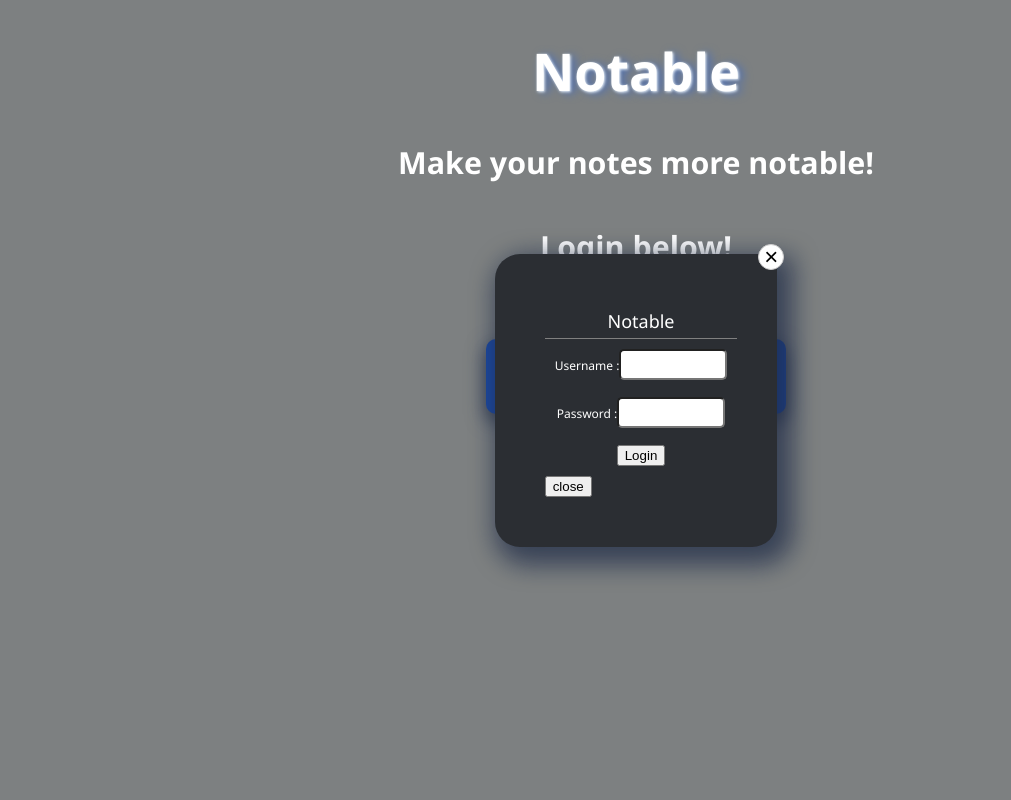
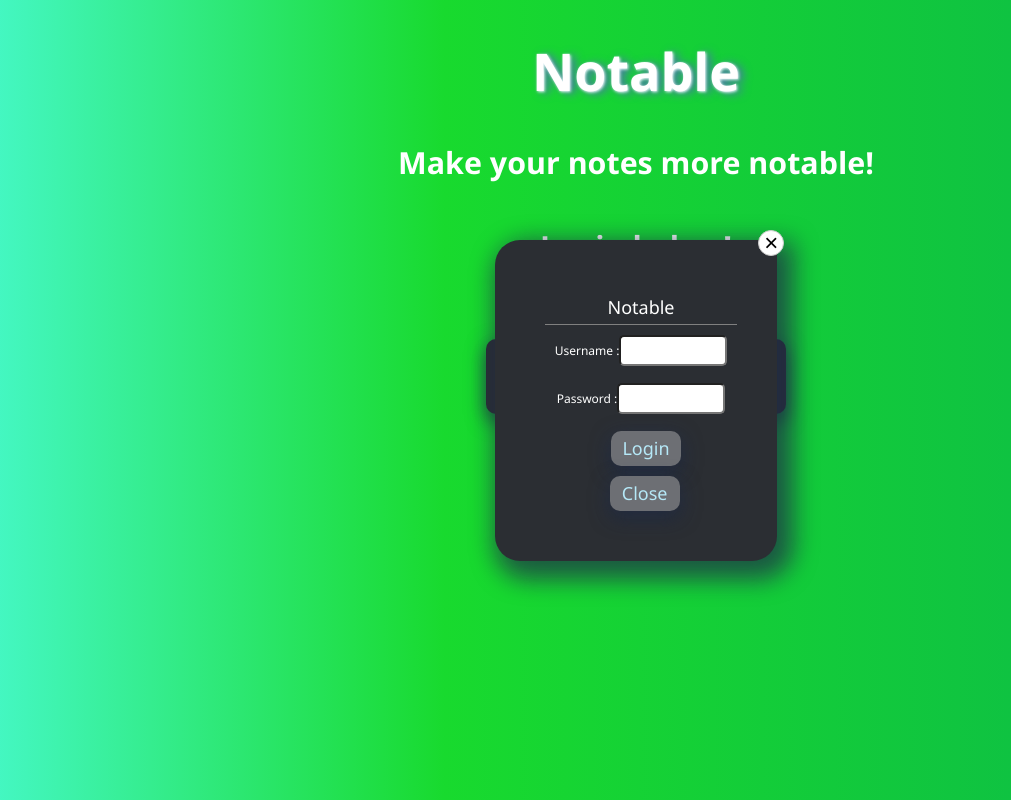
Before and after one commit to DistWeb2020/notable-0.1, a React (Create React App) app in the folder notable-fe/notable-app/: page /login in a window 1280 px wide. Both pictures are taken after a click on the button "Login". Shown: the whole page, without its empty margins (4-1015 px from the left). Built offline with nearby package versions, Linux system fonts and the light colour scheme.

Commit message:
gradient background and rounded menus

```diff
--- a/notable-fe/notable-app/src/Components/Styles/App.css
+++ b/notable-fe/notable-app/src/Components/Styles/App.css
@@ -1,5 +1,6 @@
 body {
-  background-color: rgb(125, 128, 129);
+  background: rgb(68,247,194);
+  background: linear-gradient(90deg, rgba(68,247,194,1) 0%, rgba(24,218,46,1) 35%, rgba(11,184,74,1) 100%);;
   display: flex;
   flex-direction: column;
   align-items: center;
@@ -16,7 +17,6 @@ input{
   border-radius: 5px;
   width: 100px;
   height: 25px;
-  font-family: 'Segoe UI', Tahoma, Geneva, Verdana, sans-serif;
 }
 h1 {
   text-shadow: 1px 1px 3px aliceblue, 5px 2px 10px #4f70b4;
@@ -45,12 +45,12 @@ h2 {
   display: inline-flex;
   padding: 0 15px 5px 25px;
   margin:  0 5px 0 5px;
-  background-color: #1c49a3;
+  background-color: #2b2e33;
   margin: 0;
 }
 
 nav.my-nav {
-  background-color: #1c49a3;
+  background-color:#2b2e33;
   margin: 0;
   padding: 0px;
   margin: 0px;
@@ -65,9 +65,52 @@ nav.my-nav {
 .login {
   text-align: center;
 }
+.popLog{
+  background-color: #6d6f74;
+  border: none;
+  color: #b5e8f7;
+  width: 70px;
+  height: 35px;
+  text-align: center;
+  align-items: center;
+  justify-content: center;
+  text-decoration: none;
+  display: inline-block;
+  font-size: 18px;
+  margin-right: 30px;
+  margin-left: 40px;
+  cursor: pointer;
+  border-radius: 10px;
+  font-size: absolute-size;
+  vertical-align: center;
+  font-family: 'Segoe UI', Tahoma, Geneva, Verdana, sans-serif;
+  box-shadow: 0 8px 16px 0 rgba(12, 11, 11, 0.2), 0 6px 20px 0 rgba(41, 58, 95, 0.664);
+}
+
+.popClose{
+  background-color: #6d6f74;
+  border: none;
+  color: #b5e8f7;
+  width: 70px;
+  height: 35px;
+  text-align: center;
+  align-items: center;
+  justify-content: center;
+  text-decoration: none;
+  display: inline-block;
+  font-size: 18px;
+  margin-right: 30px;
+  margin-left: 65px;
+  cursor: pointer;
+  border-radius: 10px;
+  font-size: absolute-size;
+  vertical-align: center;
+  font-family: 'Segoe UI', Tahoma, Geneva, Verdana, sans-serif;
+  box-shadow: 0 8px 16px 0 rgba(12, 11, 11, 0.2), 0 6px 20px 0 rgba(41, 58, 95, 0.664);
+}
 
 button.home-button {
-  background-color: #1c49a3;
+  background-color: #2b2e33;
   border: none;
   color: #b5e8f7;
   width: 300px;
@@ -91,7 +134,7 @@ button.home-button {
 }
 
 button.login-button {
-  background-color: #2e436e;
+  background-color: #2b2e33;
   border: none;
   color: #07b5e6;
   width: 300px;
@@ -138,7 +181,7 @@ button.login-button {
 }
 
 .editButton {
-  background-color: #1c49a3;
+  background-color: #2b2e33;
   border: none;
   color: #b5e8f7;
   width: 100px;
@@ -159,8 +202,66 @@ button.login-button {
   box-shadow: 0 8px 16px 0 rgba(12, 11, 11, 0.2), 0 6px 20px 0 rgba(41, 58, 95, 0.664);
 }
 
+.fontDrop {
+
+  background-color: #2b2e33;
+  border: none;
+  color: #b5e8f7;
+  width: 70px;
+  height: 35px;
+  text-align: center;
+  align-items: center;
+  justify-content: center;
+  text-decoration: none;
+  display: inline-block;
+  font-size: 18px;
+  margin-right: 30px;
+  margin-left: 40px;
+  cursor: pointer;
+  border-radius: 10px;
+  font-size: absolute-size;
+  vertical-align: center;
+  font-family: 'Segoe UI', Tahoma, Geneva, Verdana, sans-serif;
+  box-shadow: 0 8px 16px 0 rgba(12, 11, 11, 0.2), 0 6px 20px 0 rgba(41, 58, 95, 0.664);
+
+}
+.sizeDrop {
+
+  background-color: #2b2e33;
+  border: none;
+  color: #b5e8f7;
+  width: 70px;
+  height: 35px;
+  text-align: center;
+  align-items: center;
+  justify-content: center;
+  text-decoration: none;
+  display: inline-block;
+  font-size: 18px;
+  margin-right: 30px;
+  margin-left: 60px;
+  cursor: pointer;
+  border-radius: 10px;
+  font-size: absolute-size;
+  vertical-align: center;
+  font-family: 'Segoe UI', Tahoma, Geneva, Verdana, sans-serif;
+  box-shadow: 0 8px 16px 0 rgba(12, 11, 11, 0.2), 0 6px 20px 0 rgba(41, 58, 95, 0.664);
+
+
+}
+
+.checkbox{
+  background-color: #2b2e33;
+  border: none;
+  color: #b5e8f7;
+  width: 70px;
+  height: 35px;
+  cursor: pointer;
+  border-radius: 40%;
+  }
+
 .save{
-  background-color: #1c49a3;
+  background-color: #2b2e33;
   border: none;
   color: #b5e8f7;
   width: 100px;
--- a/notable-fe/notable-app/src/Components/Styles/login.css
+++ b/notable-fe/notable-app/src/Components/Styles/login.css
@@ -8,4 +8,5 @@ body {
 
 .login {
     text-align: center;
+    font-family: 'Segoe UI', Tahoma, Geneva, Verdana, sans-serif;
 }
--- a/notable-fe/notable-app/src/Components/login.js
+++ b/notable-fe/notable-app/src/Components/login.js
@@ -107,16 +107,16 @@ export default function Login(props) {
               <br /><br />
               {/* You need to make this button send you to the dashboard when verifyLogin is succesful */}
               {/* <button onClick={ this.verifyLogin }>Login</button> */}
-              <button onClick={ login }>Login</button>
+              <button className="popLog" onClick={ login }>Login</button>
             </div>
             <button
-                className="button"
+                className="popClose"
                 onClick={() => {
                   console.log('modal closed ');
                   close();
                 }}
               >
-                close
+                Close
               </button>
           </div>
       </Popup>
--- a/notable-fe/notable-app/src/Components/newNote.js
+++ b/notable-fe/notable-app/src/Components/newNote.js
@@ -150,7 +150,7 @@ function NewNote(props) {
 
           <td id="lside">
             Fonts:&nbsp; &nbsp;
-            <select id="fontSelect" onChange={changeTextVisual}>
+            <select id="fontSelect"className="fontDrop" onChange={changeTextVisual}>
               <option value="Times">Times</option>
               <option value="Georgia">Georgia</option>
               <option value="Arial">Arial</option>
@@ -159,17 +159,17 @@ function NewNote(props) {
             <br /><br />
 
             Size:&nbsp;&nbsp;
-            <select id="sizeSelect" onChange={changeTextVisual}>
+            <select id="sizeSelect" className="sizeDrop" onChange={changeTextVisual}>
               <option value="11">11</option>
               <option value="12">12</option>
               <option value="15">15</option>
               <option value="20">20</option>
             </select>
             <br /><br />
-            <input type="checkbox" id="bold" onChange={changeTextVisual} />
+            <input type="checkbox" className="checkbox" id="bold" onChange={changeTextVisual} />
             <label for="bold">Bold</label>
             <br /><br />
-            <input type="checkbox" id="italics" onChange={changeTextVisual} />
+            <input type="checkbox" className="checkbox" id="italics" onChange={changeTextVisual} />
             <label for="italics">Italics</label>
             <br /><br />
             <button className='save' onClick={save}>Save</button>
```
